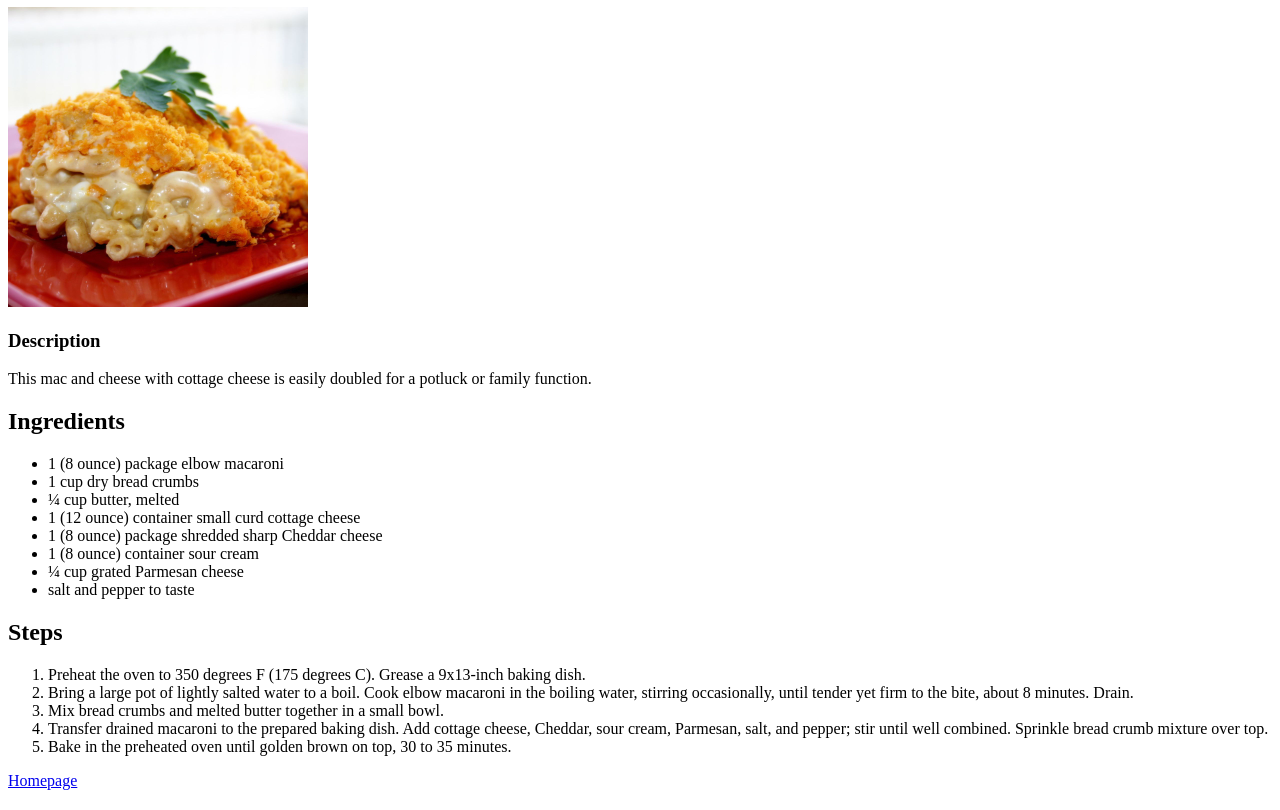
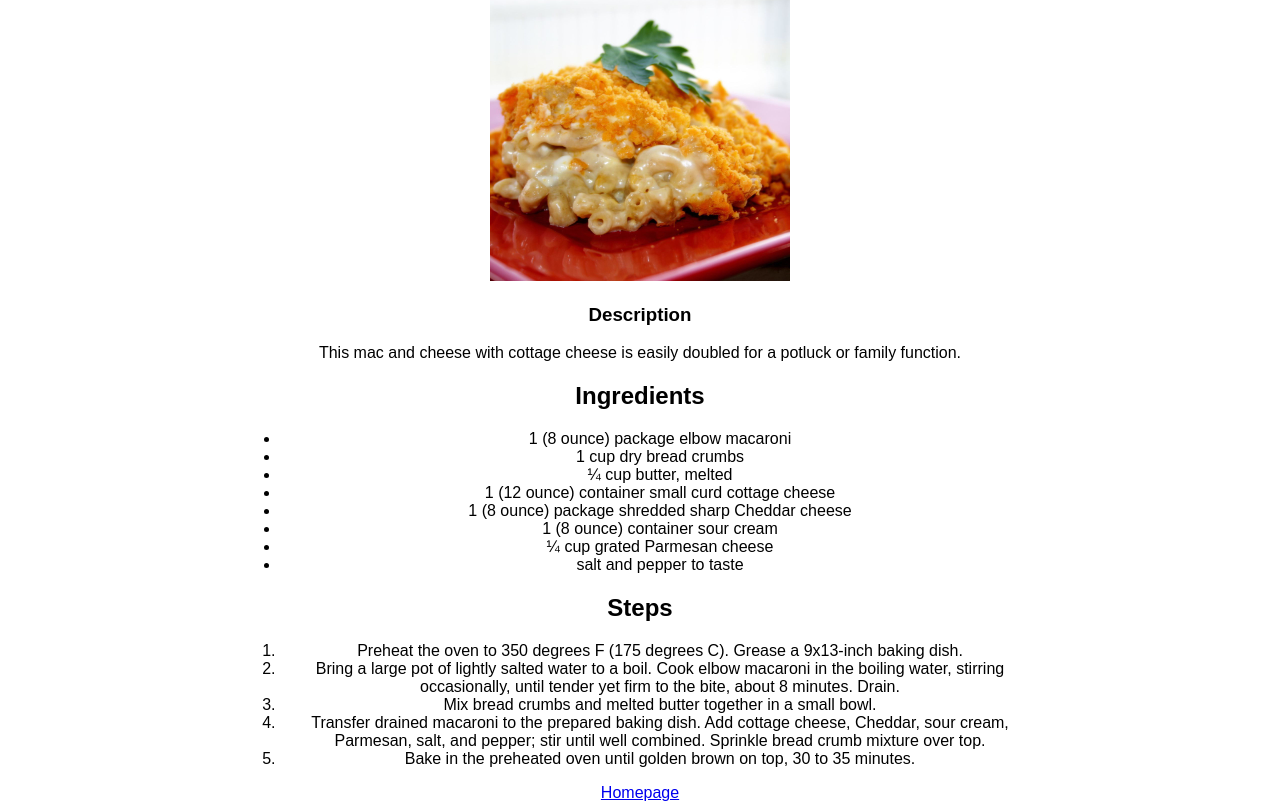
Before and after one commit to JacobDKnittle/odin-recipes, a plain HTML site: page recipes/mac-n-cheese.html in a window 1280 px wide. Shown: the part 99-909 px from the top of the page. Drawn offline with Linux system fonts and the light colour scheme.

Commit message:
Center content on pages

```diff
--- a/recipes/mac-n-cheese.html
+++ b/recipes/mac-n-cheese.html
@@ -4,9 +4,11 @@
     <meta charset="UTF-8" />
     <meta name="viewport" content="width=device-width, initial-scale=1.0" />
     <title>Document</title>
-    <link rel="stylesheet" href="../style.css">k
+    <link rel="stylesheet" href="../style.css">
   </head>
   <body>
+    <div class="container">
+
       <h1>Mac and Cheese</h1>
       <img
       src="../images/231415-chucks-favorite-mac-and-cheese-Chefbound-1x1-1-00da676f5b364ccf8099a121b18abfbb.jpg"
@@ -52,5 +54,6 @@
         </li>
       </ol>
       <a href="../index.html">Homepage</a>
+    </div>
     </body>
     </html>
--- a/style.css
+++ b/style.css
@@ -0,0 +1,9 @@
+* {
+    font-family: Arial, Helvetica, sans-serif;
+}
+
+.container {
+    margin: 0 auto;
+    text-align: center;
+    max-width: 800px;
+}
```
Also changed, not shown: index.html (+2 -0 lines), recipes/bbq-ribs.html (+3 -0 lines), recipes/breakfast-burrito.html (+3 -0 lines). Lines whose indentation alone changed are shown as unchanged.
